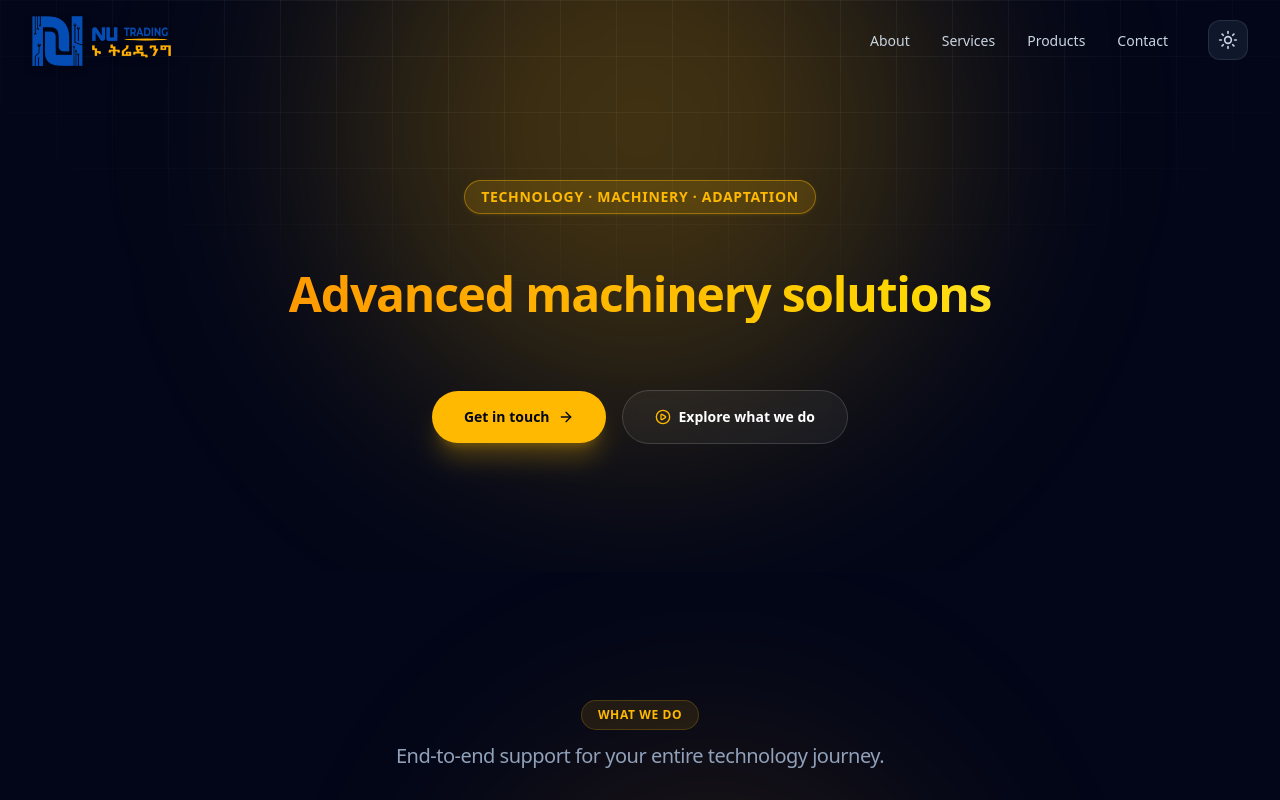
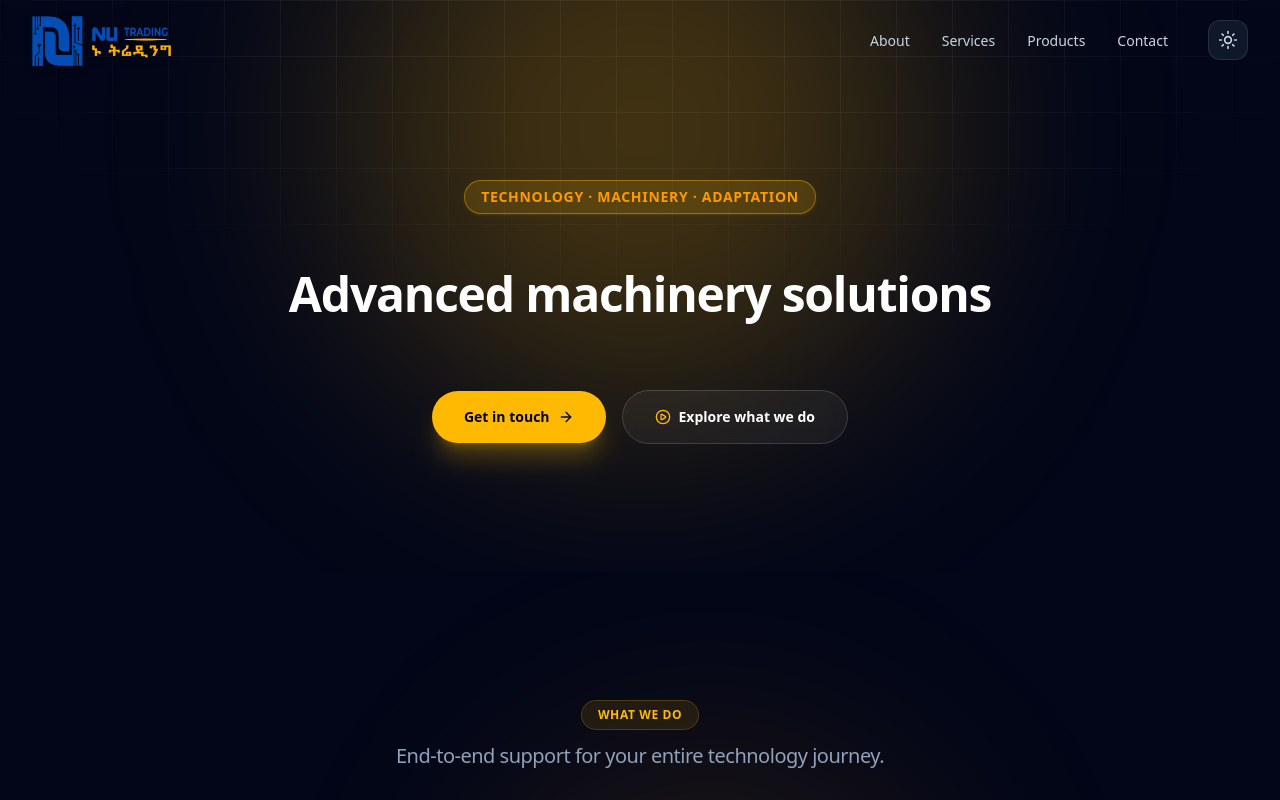
Before and after one commit to Hannah-art-dot/nu-trading-page, a Next.js app: page / in a window 1280 px wide. Shown: the top 800 px of the page. Built offline with nearby package versions, Linux system fonts and the light colour scheme.

Commit message:
change the text color for hero

```diff
--- a/app/page.tsx
+++ b/app/page.tsx
@@ -3,7 +3,6 @@ import { Services } from "@/components/Services"
 import { About } from "@/components/About"
 import { Products } from "@/components/Products"
 import { Footer } from "@/components/Footer"
-
 export default function Home() {
   return (
     <div className="min-h-screen bg-white text-slate-900 transition-colors duration-300 dark:bg-slate-950 dark:text-slate-50">
--- a/components/Hero.tsx
+++ b/components/Hero.tsx
@@ -55,9 +55,9 @@ export function Hero() {
           transition={{ duration: 0.6 }}
           className="mb-8 flex justify-center"
         >
-          <span className="inline-flex items-center gap-2 rounded-full border border-amber-400/40 bg-amber-400/15 px-4 py-1.5 text-xs sm:text-sm font-bold uppercase tracking-wider text-amber-600 dark:text-amber-400 shadow-sm shadow-amber-400/10">
-  Technology &middot; Machinery &middot; Adaptation
-</span>
+          <span className="inline-flex items-center gap-2 rounded-full border border-amber-400/40 bg-amber-400/15 px-4 py-1.5 text-xs sm:text-sm font-bold uppercase tracking-wider text-amber-600 dark:text-amber-500 shadow-sm shadow-amber-400/10">
+            Technology &middot; Machinery &middot; Adaptation
+          </span>
         </motion.div>
 
         {/* Smooth Continuous Phrase Carousel Heading */}
@@ -70,7 +70,7 @@ export function Hero() {
                 animate={{ opacity: 1, y: 0, filter: "blur(0px)", scale: 1 }}
                 exit={{ opacity: 0, y: -20, filter: "blur(10px)", scale: 0.95 }}
                 transition={{ duration: 0.8, ease: [0.22, 1, 0.36, 1] }}
-                className="bg-gradient-to-r from-amber-500 via-amber-400 to-yellow-300 bg-clip-text text-transparent drop-shadow-[0_12px_24px_rgba(245,158,11,0.35)] inline-block text-center"
+                className="text-slate-900 dark:text-white inline-block text-center drop-shadow-[0_6px_16px_rgba(0,0,0,0.08)] dark:drop-shadow-[0_6px_16px_rgba(255,255,255,0.06)]"
               >
                 {currentPhrase}
               </motion.span>
--- a/components/ProductGrid.tsx
+++ b/components/ProductGrid.tsx
@@ -51,7 +51,7 @@ export function ProductGrid() {
           <span className="text-xs font-semibold uppercase tracking-widest text-amber-500">
             Our products & offerings
           </span>
-       <h2 className="mt-3 text-xl font-normal tracking-tight text-slate-600 dark:text-slate-400 sm:text-1xl">
+          <h2 className="mt-3 text-3xl font-bold tracking-tight text-white sm:text-4xl">
             Technology & Industrial Solutions
           </h2>
           <p className="mt-4 text-base leading-relaxed text-slate-400">
```
